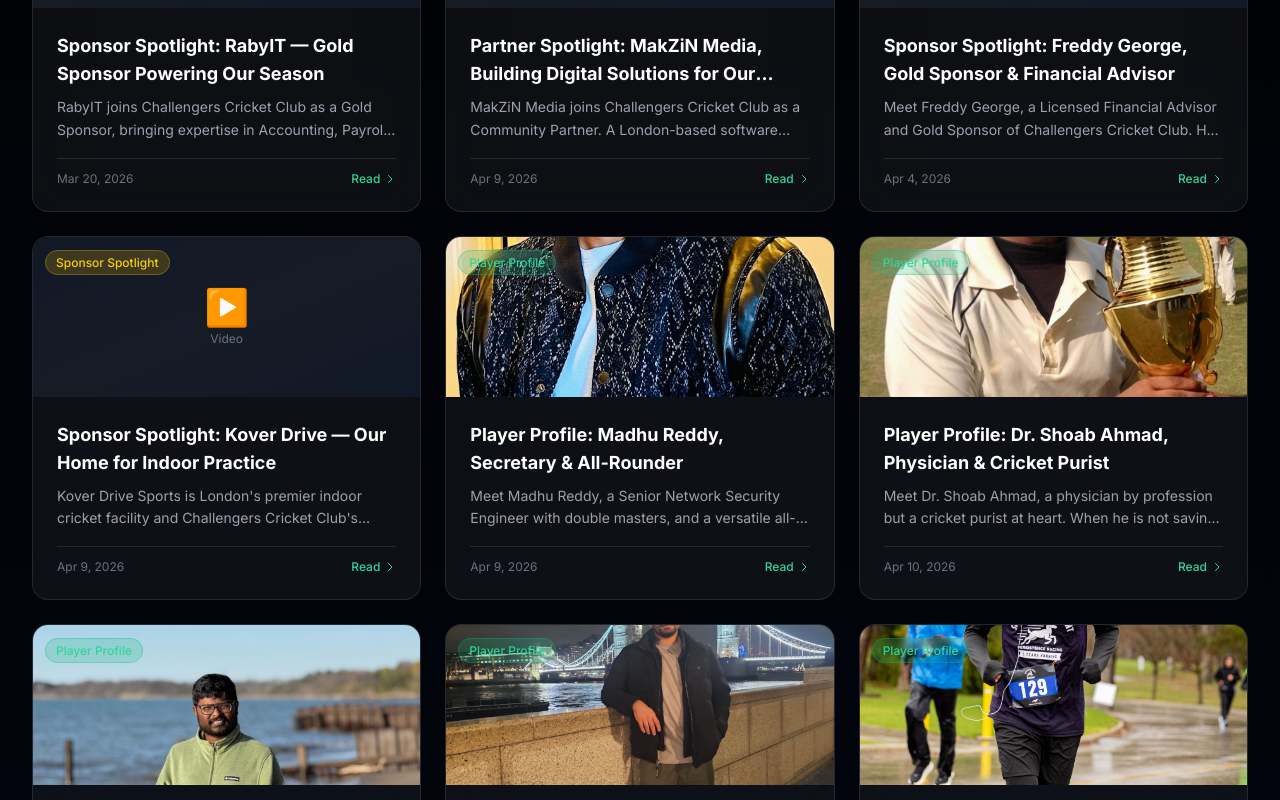
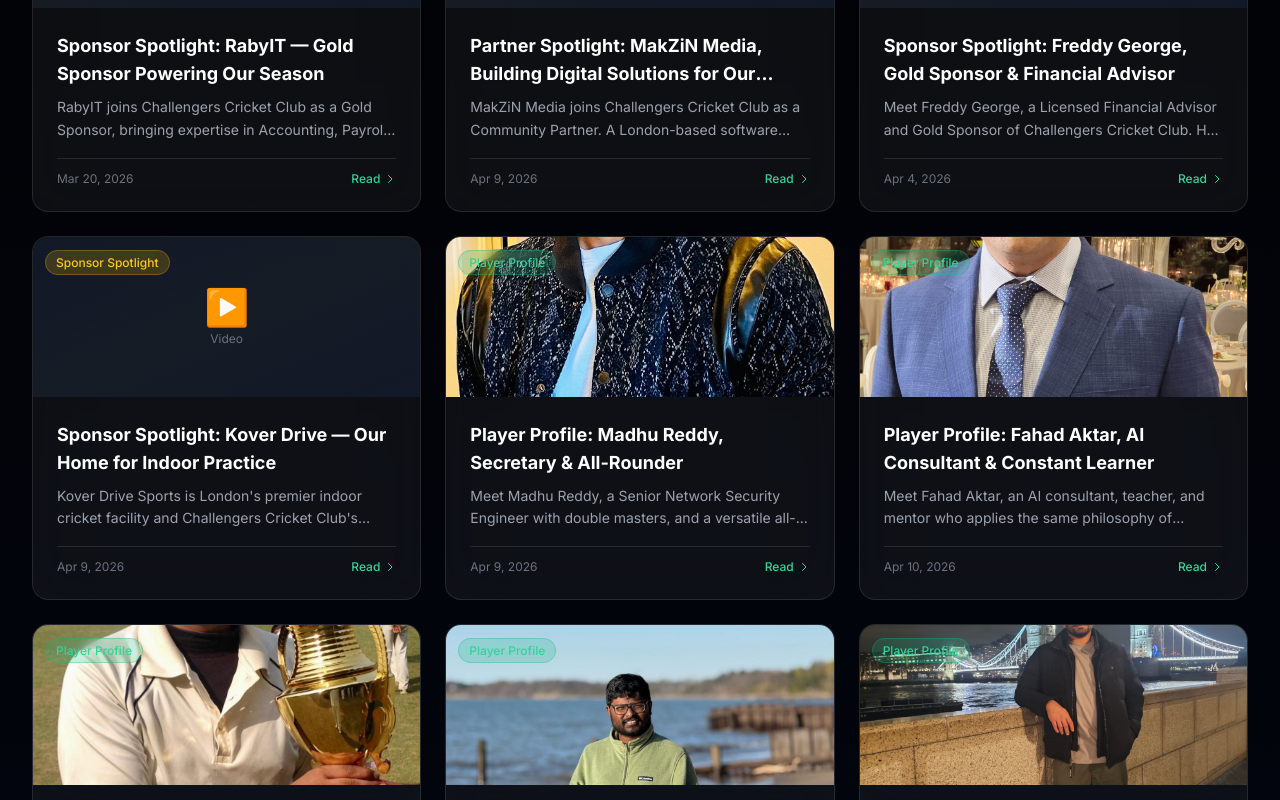
Before and after one commit to msaad7777/Challengers-cc, a Next.js app: page /blog in a window 1280 px wide. Shown: the part 1403-2203 px from the top of the page. Built offline with nearby package versions, Linux system fonts and the light colour scheme.

Commit message:
Add Fahad Aktar player profile — AI consultant, teacher, constant learner
Co-Authored-By: Claude Opus 4.6 (1M context) <noreply@anthropic.com>

```diff
--- a/app/blog/data.ts
+++ b/app/blog/data.ts
@@ -476,6 +476,66 @@ export const blogPosts: BlogPost[] = [
     featured: false,
   },
   {
+    slug: 'fahad-aktar-player-profile',
+    title: 'Player Profile: Fahad Aktar, AI Consultant & Constant Learner',
+    excerpt:
+      'Meet Fahad Aktar, an AI consultant, teacher, and mentor who applies the same philosophy of constant learning and improvement to his cricket as he does to his career.',
+    content: `
+      <p class="text-gray-300 text-lg leading-relaxed mb-6">
+        Some players bring more than just skill to the team. <strong class="text-white">Fahad Aktar</strong>
+        brings a mindset. As an AI consultant, teacher, and mentor by profession, Fahad believes in constant
+        learning and improvement, and that philosophy shapes everything he does on the cricket field.
+      </p>
+      <h3 class="text-2xl font-bold text-white mb-4">On the Field</h3>
+      <p class="text-gray-300 text-lg leading-relaxed mb-6">
+        Fahad approaches cricket the way he approaches technology: study, adapt, and improve. Every session
+        is an opportunity to refine technique, analyze what went wrong, and come back stronger. That growth
+        mindset makes him the kind of player who gets better every time he steps onto the field. His
+        willingness to learn from every delivery, every innings, and every match is what sets him apart.
+      </p>
+      <h3 class="text-2xl font-bold text-white mb-4">Beyond Cricket</h3>
+      <p class="text-gray-300 text-lg leading-relaxed mb-6">
+        As an <strong class="text-white">AI consultant</strong>, Fahad works at the cutting edge of technology,
+        helping businesses leverage artificial intelligence to solve real problems. He is also a
+        <strong class="text-white">teacher and mentor</strong>, guiding others through their learning journeys.
+        That combination of tech expertise and teaching instinct makes him a natural fit in a team environment
+        where knowledge sharing and collective growth matter.
+      </p>
+      <div style="background: linear-gradient(135deg, rgba(16,185,129,0.1), rgba(234,179,8,0.1)); border: 1px solid rgba(16,185,129,0.3); border-radius: 16px; padding: 24px; margin: 24px 0;">
+        <h3 class="text-2xl font-bold text-white mb-4">Quick Facts</h3>
+        <ul class="text-gray-300 text-lg leading-relaxed list-disc list-inside space-y-2">
+          <li>Profession: AI Consultant, Teacher & Mentor</li>
+          <li>Philosophy: Constant learning and improvement</li>
+          <li>Approach to cricket: Study, adapt, get better every game</li>
+          <li>Strength: Growth mindset on and off the field</li>
+        </ul>
+      </div>
+      <blockquote class="border-l-4 border-primary-500 pl-6 my-8">
+        <p class="text-gray-300 text-lg italic">
+          "I believe in constant learning and improvement and that's what I have been trying to apply
+          on my cricket as well!"
+        </p>
+        <cite class="text-gray-400 mt-2 block">Fahad Aktar, Challengers Cricket Club</cite>
+      </blockquote>
+      <h3 class="text-2xl font-bold text-white mb-4">Why Fahad Matters to Challengers CC</h3>
+      <p class="text-gray-300 text-lg leading-relaxed mb-6">
+        A team full of talented players is good. A team full of players who are constantly trying to get
+        better is unstoppable. Fahad brings that energy to Challengers Cricket Club. His professional
+        background in AI and mentoring, combined with his hunger to improve as a cricketer, makes him a
+        player who elevates everyone around him.
+      </p>
+      <p class="text-gray-400 text-sm italic">
+        Part of our Player Profile series. Stay tuned for more stories from the Challengers Cricket Club squad.
+      </p>
+    `,
+    category: 'Player Profile',
+    author: 'Challengers CC',
+    date: '2026-04-10',
+    image: '/Fahad-Aktar.jpeg',
+    video: null,
+    featured: false,
+  },
+  {
     slug: 'dr-shoab-ahmad-player-profile',
     title: 'Player Profile: Dr. Shoab Ahmad, Physician & Cricket Purist',
     excerpt:
```
Also changed, not shown: public/Fahad-Aktar.jpeg (added).
